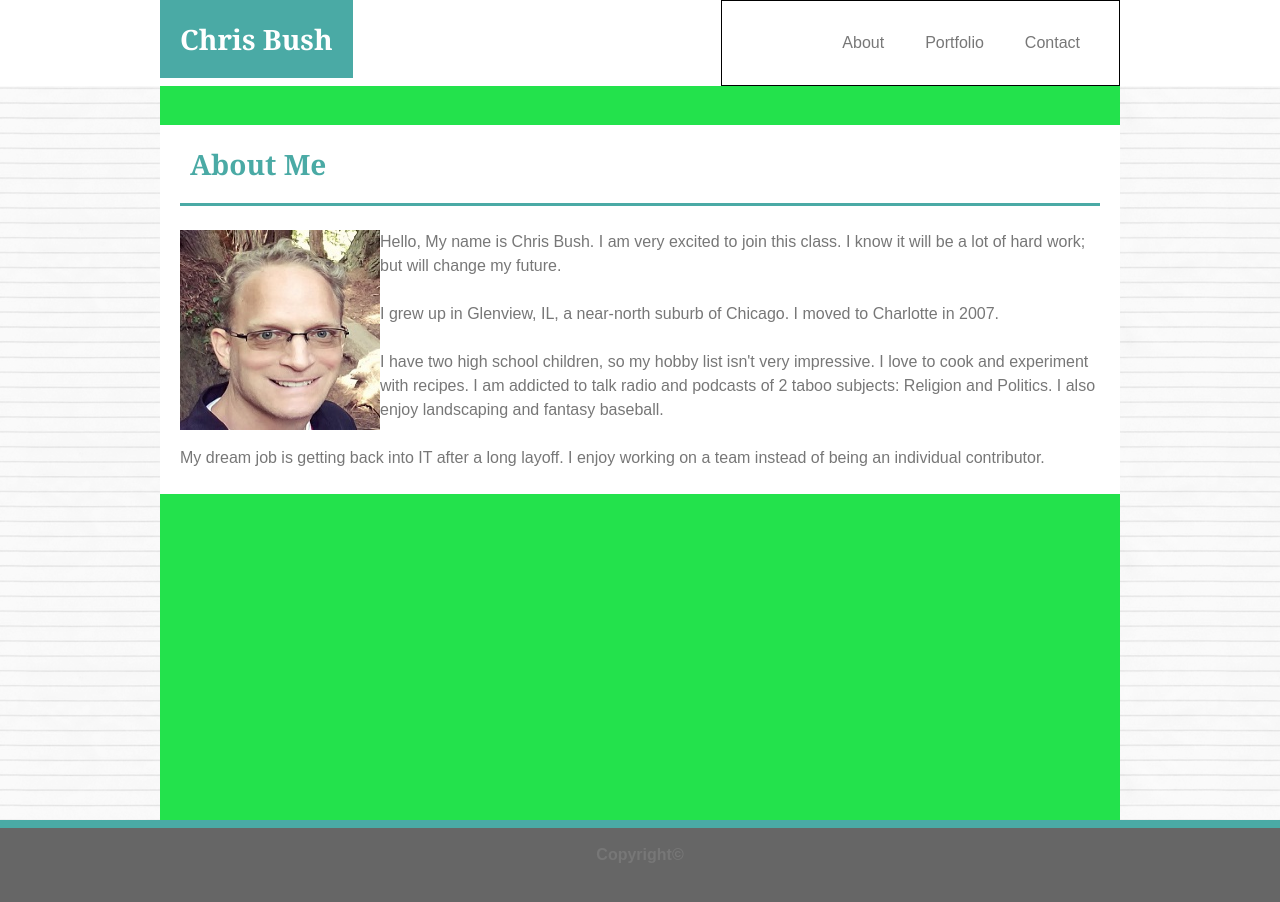
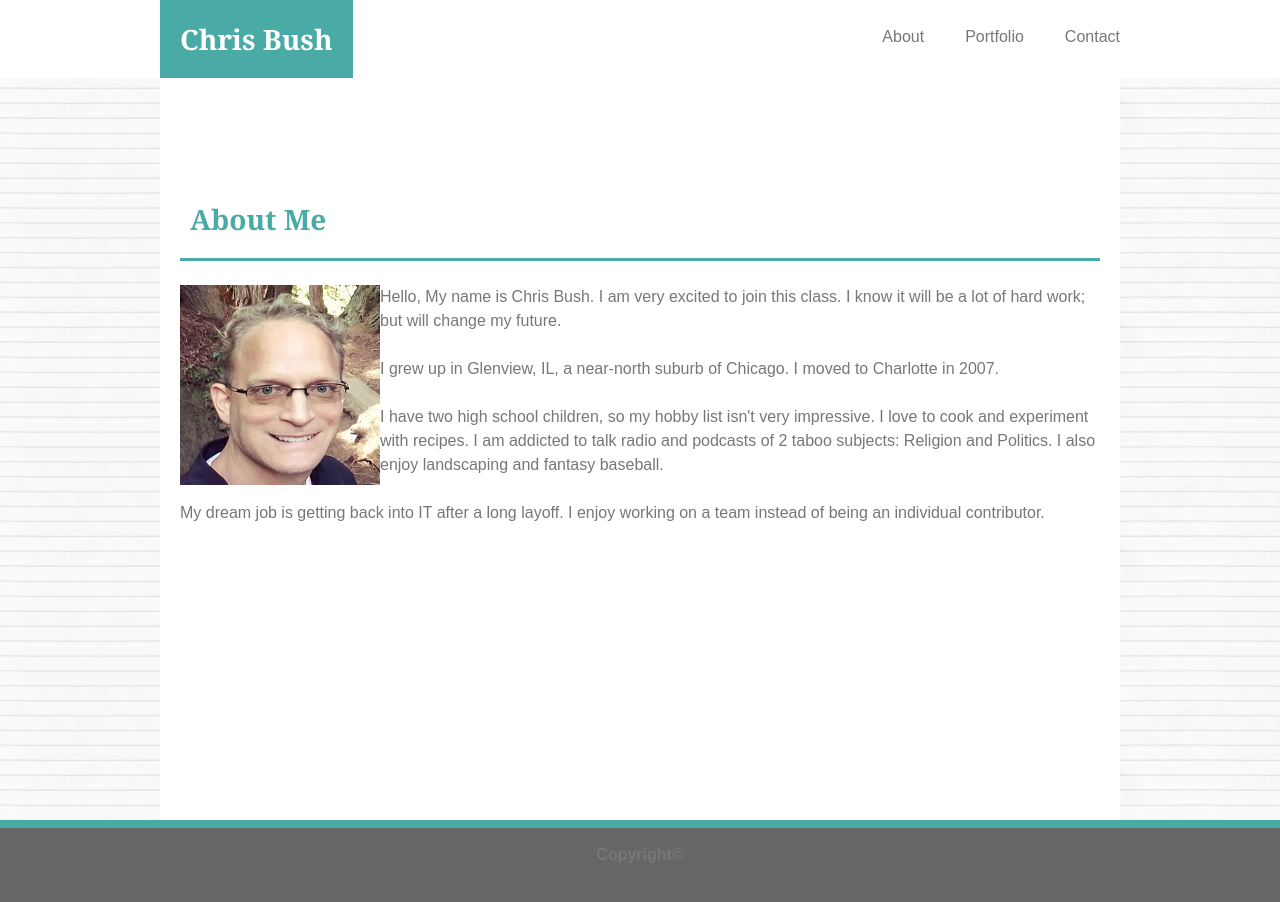
Before and after one commit to cbush2014/Homework-01-Porfolio, a plain HTML site: page index.html in a window 1280 px wide. Drawn offline with Linux system fonts and the light colour scheme.

Commit message:
update css

```diff
--- a/assets/css/style.css
+++ b/assets/css/style.css
@@ -11,7 +11,7 @@
     margin-bottom:-50px;
     margin: 0 auto;
     padding: 10px 0px 10px 0px;
-    background-color:#23e24c;
+    background-color:#ffffff;
     border-color: #dddddd;
     /* position: static; */
     /* top:300px; THIS DOES ABSOLUTELY NOTHING CRBTEMP*/
@@ -22,7 +22,7 @@
 
 .Content {
     position: relative;
-    /* margin-top:25px; */
+    margin-top:55px;
     top:115px;
     padding-left: 20px;
     padding-right: 20px;
@@ -31,9 +31,9 @@
 
 }
 
-/* .footer, .push { */
-    /* height:50px; */
-/* } */
+.footer, .push {
+   height:50px;
+}
 
 html, body {
     height:100%;   /* crbtemp*/
@@ -84,11 +84,13 @@ header {
 }
 .Nav {
     /* display:block; */
-    padding: 30px 39px;
+    /* padding: 30px 39px; this will be top/bottom and left/right */
+    padding-top:25px;
+    padding-bottom:25px;
     text-decoration:none;
     float:right;
     /* width: 320px; */
-    border: 1px solid #000;
+    /* border: 1px solid #000; */
     margin: 0 auto;
     /* position:absolute; */
 
```
